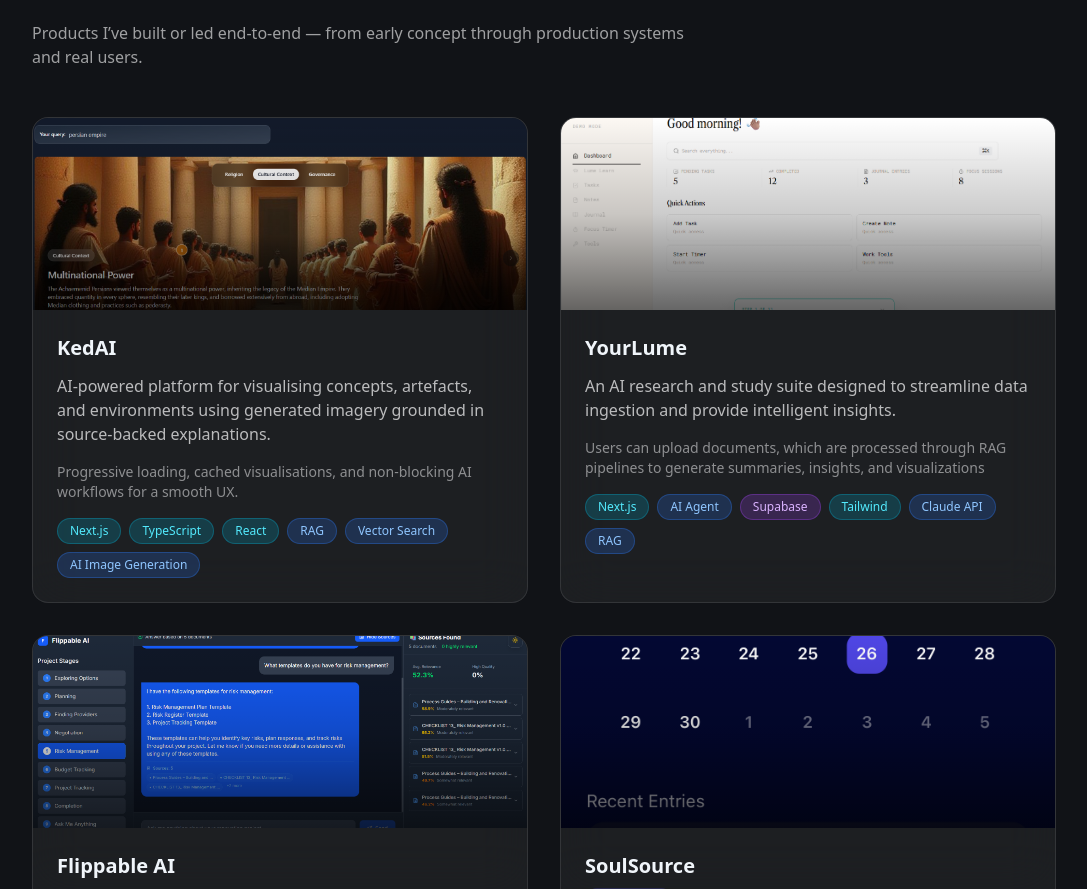
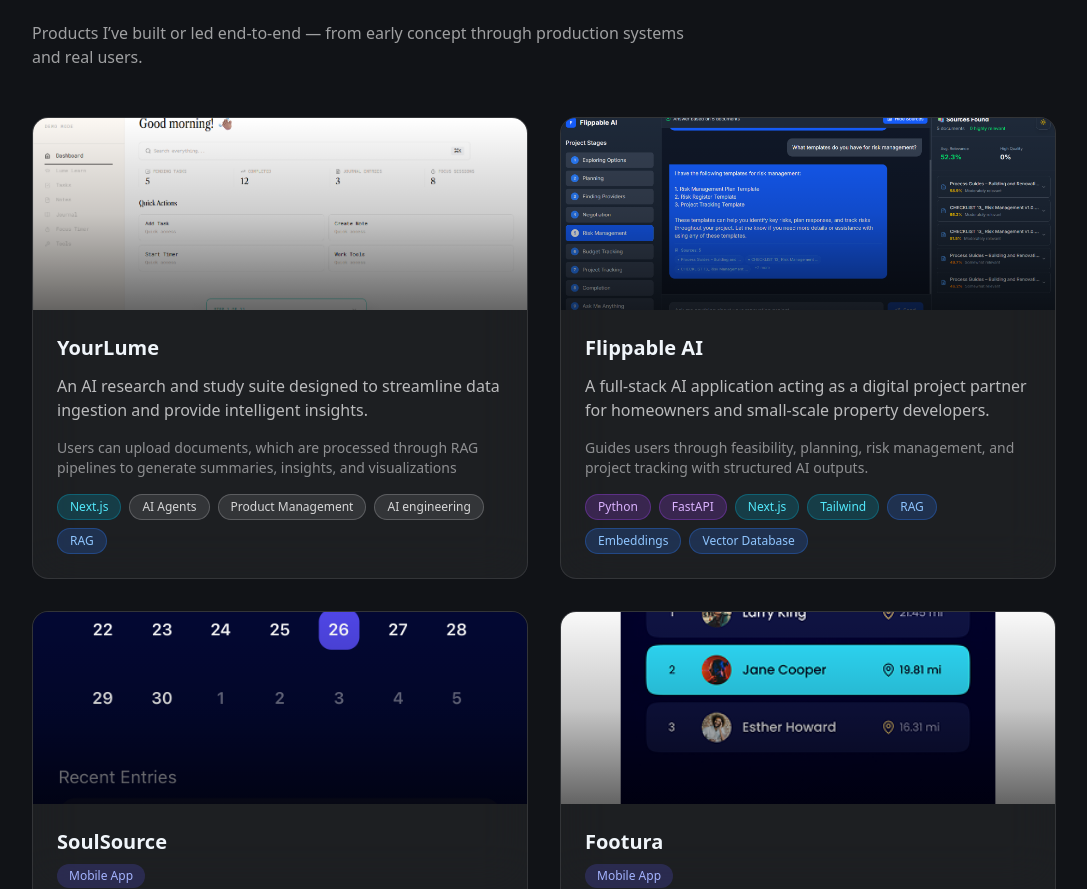
Before and after one commit to shaunakmukherjee/shaunakmukherjee.github.io, a Next.js app: page / in a window 1280 px wide. Shown: the part 1511-2400 px from the top of the page, without its empty margins (96-1183 px from the left). Built offline with nearby package versions, Linux system fonts and the light colour scheme.

Commit message:
changed project data

```diff
--- a/src/data/projects.ts
+++ b/src/data/projects.ts
@@ -1,29 +1,12 @@
 // src/data/projects.ts
 export const projects = [
-  {
-    title: "KedAI",
-    description:
-      "AI-powered platform for visualising concepts, artefacts, and environments using generated imagery grounded in source-backed explanations.",
-    outcome:
-      "Progressive loading, cached visualisations, and non-blocking AI workflows for a smooth UX.",
-    stack: [
-      "Next.js",
-      "TypeScript",
-      "React",
-      "RAG",
-      "Vector Search",
-      "AI Image Generation",
-    ],
-    image: "/projects/ked-ai-2.png",
-    link: "https://ked-phase-1.vercel.app/", // replace with real link
-  },
   {
     title: "YourLume",
     description: "An AI research and study suite designed to streamline data ingestion and provide intelligent insights.",
     outcome: "Users can upload documents, which are processed through RAG pipelines to generate summaries, insights, and visualizations",
     image: "/projects/lume-3.png",
     link: "https://lume.ked-ai.com/",
-    stack: ["Next.js", "AI Agent", "Supabase", "Tailwind", "Claude API", "RAG" ],
+    stack: ["Next.js", "AI Agents", "Product Management", "AI engineering", "RAG" ],
   },
   {
     title: "Flippable AI",
```
